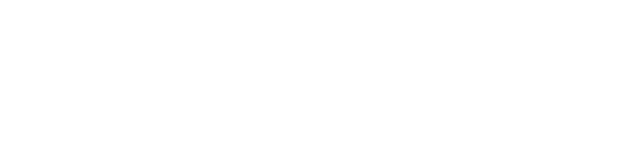
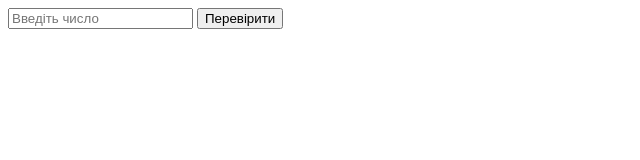
Before and after one commit to svitlanadruchevska/JS_HOMEWORKS, a website: page src/index.html in a window 1280 px wide. Shown: the whole page, without its empty margins (0-640 px from the left). Drawn offline with Linux system fonts and the light colour scheme.

Commit message:
hw_58 done

```diff
--- a/src/index.html
+++ b/src/index.html
@@ -1,12 +1,13 @@
 <!DOCTYPE html>
 <html lang="en">
 <head>
-    <meta charset="UTF-8">
-    <title>HomeworkJS</title>
-    <link rel="stylesheet" href="./styles/style.css">
+  <meta charset="UTF-8">
+  <title>HomeworkJS</title>
+  <link rel="stylesheet" href="./styles/style.css">
 </head>
 <body>
-
+<input type="text" id="numberInput" placeholder="Введіть число">
+<button onclick="checkNumber()">Перевірити</button>
 
 <script src="./js/script.js"></script>
 </body>
--- a/src/js/script.js
+++ b/src/js/script.js
@@ -1 +1,14 @@
 'use strict';
+const checkNumber = function () {
+  const userInput = document.getElementById('numberInput').value;
+  if (!userInput || isNaN(userInput)) {
+    alert('Введіть дійсне число!');
+    return;
+  }
+  const number = Number(userInput);
+  if (number % 2 === 0) {
+    alert('Парне число');
+  } else {
+    alert('Непарне число');
+  }
+};
```
Also changed, not shown: Readme.md.
